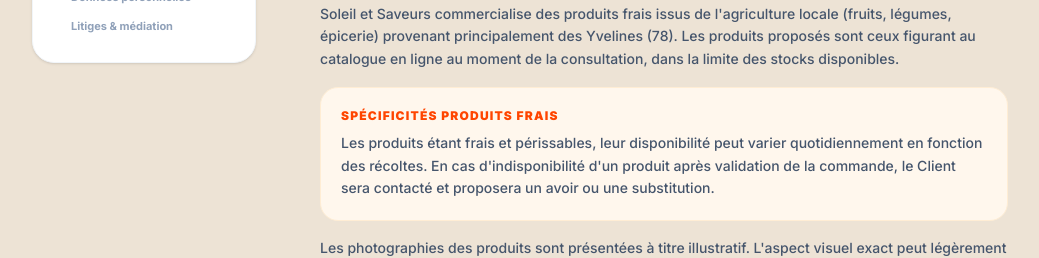
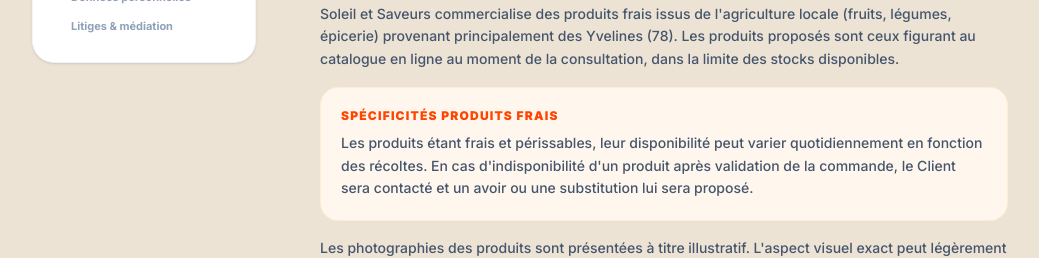
Before and after one commit to Squyann/Soleil-et-Saveurs, a Next.js app: page /cgv in a window 1280 px wide. Shown: the part 820-1078 px from the top of the page, without its empty margins (120-1159 px from the left). Built offline with nearby package versions, Linux system fonts and the light colour scheme; no server answers.

Commit message:
Corrige une faute de construction grammaticale dans les CGV
Co-Authored-By: Claude Opus 4.8 <noreply@anthropic.com>
Claude-Session: https://claude.ai/code/session_01EEtyowFSrmPcTMCzdXNDyv

```diff
--- a/src/app/cgv/page.tsx
+++ b/src/app/cgv/page.tsx
@@ -82,7 +82,7 @@ export default function CGVPage() {
             </p>
             <div className="bg-orange-50 border border-orange-100 rounded-2xl p-5 space-y-2">
               <p className="font-black text-xs uppercase text-[#FF4500] tracking-widest mb-2">Spécificités produits frais</p>
-              <p className="text-slate-600 font-medium leading-relaxed">Les produits étant frais et périssables, leur disponibilité peut varier quotidiennement en fonction des récoltes. En cas d'indisponibilité d'un produit après validation de la commande, le Client sera contacté et proposera un avoir ou une substitution.</p>
+              <p className="text-slate-600 font-medium leading-relaxed">Les produits étant frais et périssables, leur disponibilité peut varier quotidiennement en fonction des récoltes. En cas d'indisponibilité d'un produit après validation de la commande, le Client sera contacté et un avoir ou une substitution lui sera proposé.</p>
             </div>
             <p className="text-slate-600 font-medium leading-relaxed mt-4">
               Les photographies des produits sont présentées à titre illustratif. L'aspect visuel exact peut légèrement varier selon les saisons et les variétés disponibles.
```
